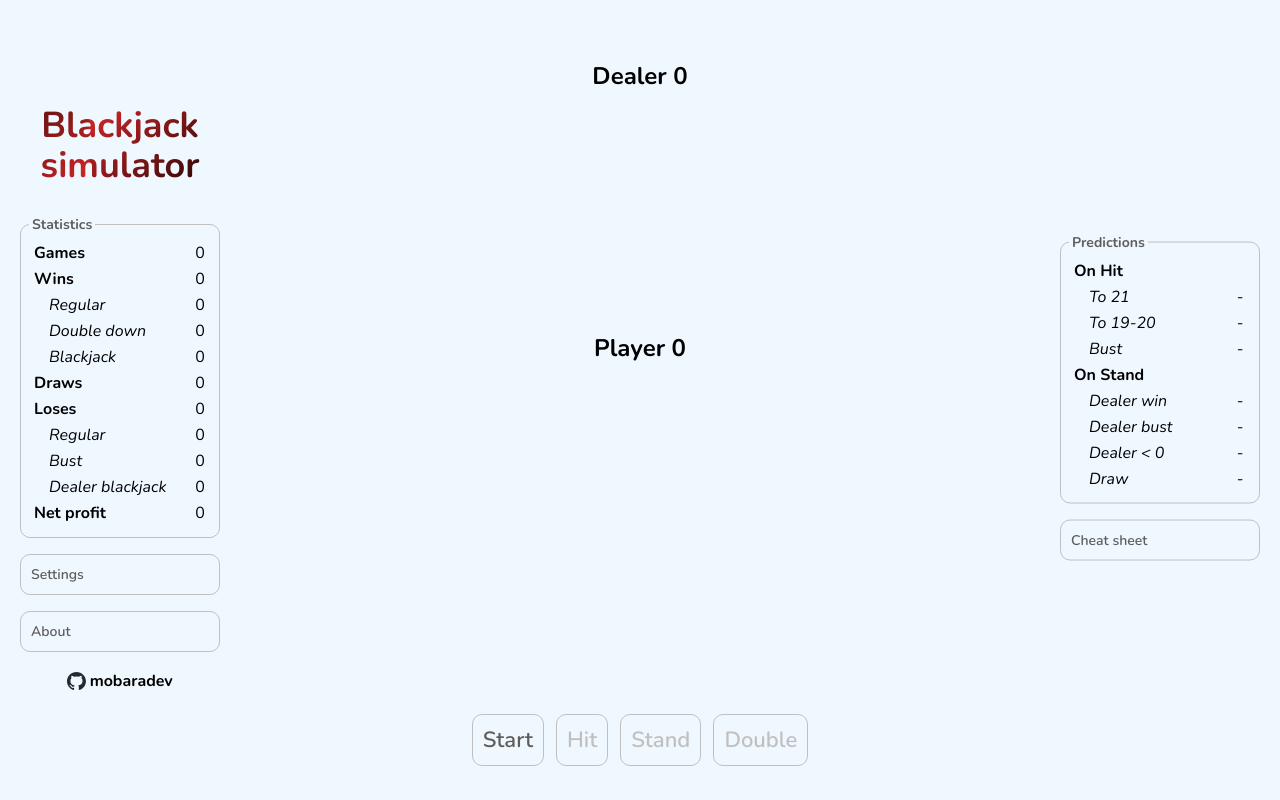
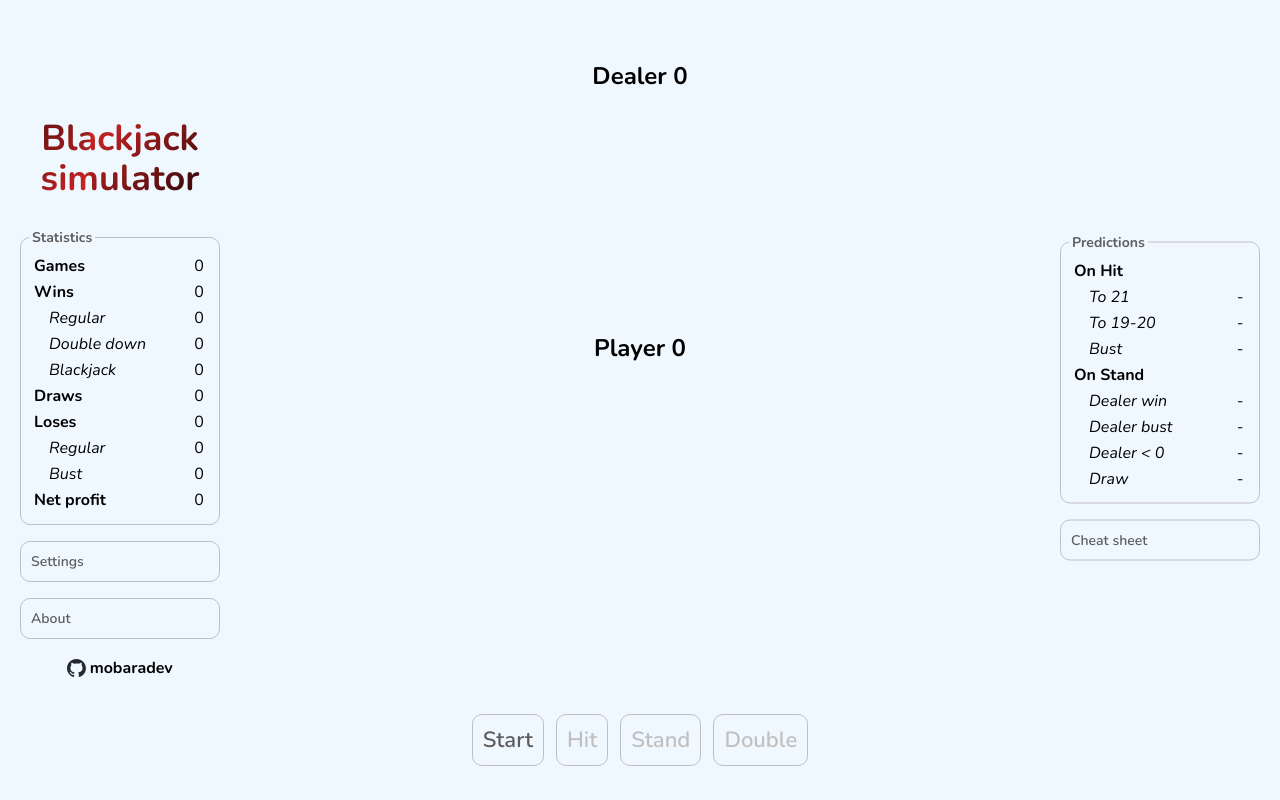
Before and after one commit to mobaradev/blackjackSimulator, a React (Create React App) app: page / in a window 1280 px wide. Built offline with nearby package versions, Linux system fonts and the light colour scheme.

Commit message:
Dealer's blackjack case deleted (it is not applicable to this variation of blackjack)

```diff
--- a/src/components/GameResultInfo/GameResultInfo.tsx
+++ b/src/components/GameResultInfo/GameResultInfo.tsx
@@ -35,7 +35,7 @@ const Container = styled.div<{isVisible: boolean, styleIndex: number}>`
 
 function GameResultInfo(props: any) {
     const [isVisible, setIsVisible] = useState(false);
-    const texts = ["", "", "Player wins!", "Double win!", "Blackjack!", "Dealer wins", "Dealer wins", "Player busted", "Dealer blackjack", "Draw"]
+    const texts = ["", "", "Player wins!", "Double win!", "Blackjack!", "Dealer wins", "Dealer wins", "Player busted", "Draw"]
 
     useEffect(() => {
         if (props.gameStatus !== 0 && props.gameStatus !== 1) {
--- a/src/components/PanelLeft/PanelLeft.tsx
+++ b/src/components/PanelLeft/PanelLeft.tsx
@@ -86,10 +86,6 @@ function PanelLeft(props: any) {
                                 <PanelTd center>{AppController.statistics.bustLoses}</PanelTd>
                             </tr>
                             <tr>
-                                <PanelTd subelement>Dealer blackjack</PanelTd>
-                                <PanelTd center>{AppController.statistics.dealerBlackjackLoses}</PanelTd>
-                            </tr>
-                            <tr>
                                 <PanelTd bold>Net profit</PanelTd>
                                 <PanelTd center>{AppController.statistics.netProfit}</PanelTd>
                             </tr>
--- a/src/logic/Blackjack/Blackjack.ts
+++ b/src/logic/Blackjack/Blackjack.ts
@@ -12,7 +12,6 @@ export enum GAME_STATUS {
     NORMAL_LOSE,
     DOUBLE_DOWN_LOSE,
     BUST_LOSE,
-    DEALER_BLACKJACK_LOSE,
     DRAW
 }
 
--- a/src/logic/Statistics/Statistics.ts
+++ b/src/logic/Statistics/Statistics.ts
@@ -10,7 +10,6 @@ class Statistics {
     loses: number;
     regularLoses: number;
     bustLoses: number;
-    dealerBlackjackLoses: number;
     doubleDownLoses: number;
     netProfit: number;
 
@@ -24,7 +23,6 @@ class Statistics {
         this.loses = 0;
         this.regularLoses = 0;
         this.bustLoses = 0;
-        this.dealerBlackjackLoses = 0;
         this.doubleDownLoses = 0;
         this.netProfit = 0;
     }
@@ -66,11 +64,6 @@ class Statistics {
                 this.bustLoses++;
                 this.netProfit -= 1;
                 break;
-            case GAME_STATUS.DEALER_BLACKJACK_LOSE:
-                this.loses++
-                this.dealerBlackjackLoses++;
-                this.netProfit -= 1;
-                break
             default:
 
         }
```
